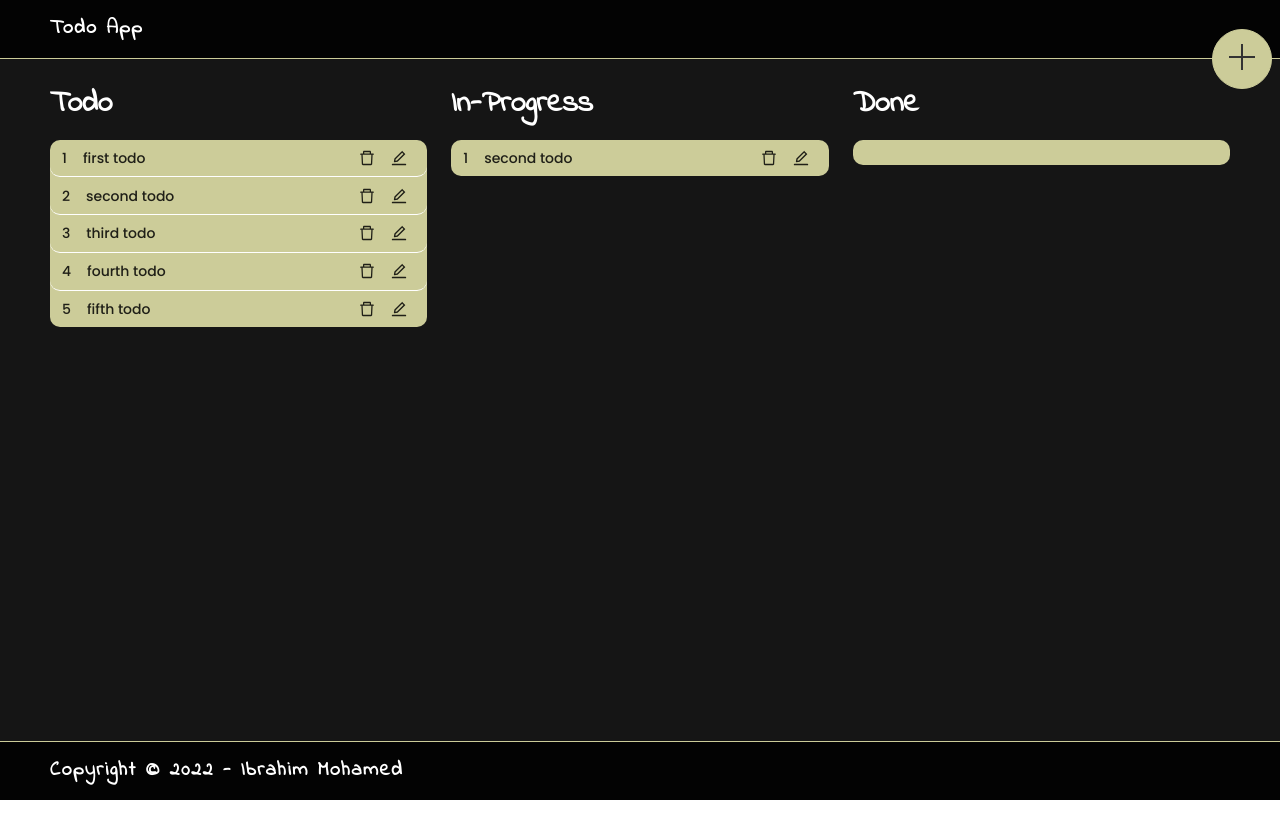
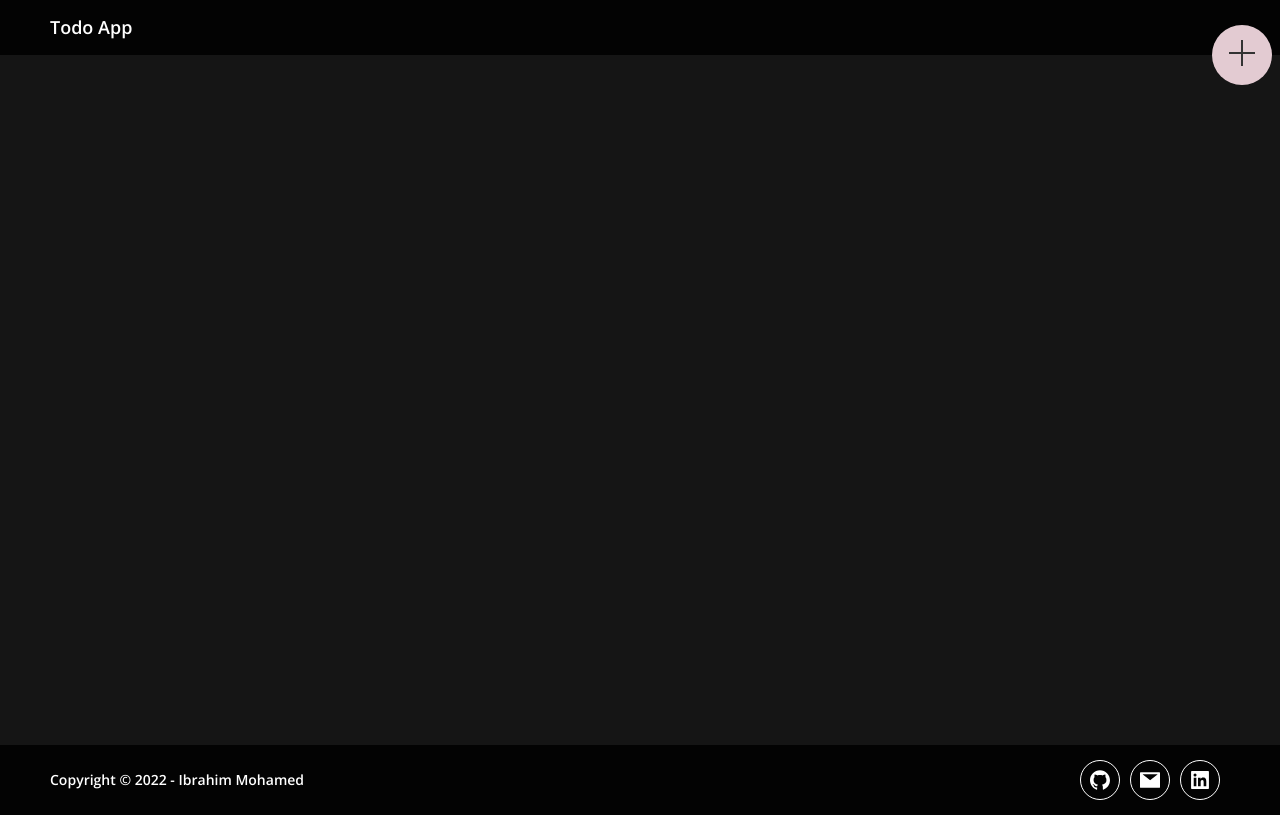
Before and after one commit to IbrahimMourad/travolic-todo, a React (Create React App) app: page / in a window 1280 px wide. Built offline with nearby package versions, Linux system fonts and the light colour scheme.

Commit message:
final touches

```diff
--- a/public/index.html
+++ b/public/index.html
@@ -11,11 +11,10 @@
   <link rel="preconnect" href="https://fonts.gstatic.com" crossorigin>
   <link href="https://fonts.googleapis.com/css2?family=Poppins:wght@400;500;600&display=swap" rel="stylesheet">
 
+
   <link rel="preconnect" href="https://fonts.googleapis.com">
   <link rel="preconnect" href="https://fonts.gstatic.com" crossorigin>
-  <link href="https://fonts.googleapis.com/css2?family=Indie+Flower&display=swap" rel="stylesheet">
-
-
+  <link href="https://fonts.googleapis.com/css2?family=Open+Sans:wght@600&display=swap" rel="stylesheet">
   <link rel="apple-touch-icon" href="%PUBLIC_URL%/logo192.png" />
 
   <link rel="manifest" href="%PUBLIC_URL%/manifest.json" />
--- a/src/App.css
+++ b/src/App.css
@@ -6,13 +6,11 @@ body {
 /* Layout */
 .ant-layout-content.bg-dark-grey {
   background-color: #151515;
-  min-height: calc(100vh - 116px);
-  border-top: 1px solid #cccc99;
-  border-bottom: 1px solid #cccc99;
+  min-height: calc(100vh - 110px);
 }
 .ant-layout-content.bg-dark-grey h2 {
   color: #fff;
-  font-family: 'Indie Flower', cursive;
+  font-family: 'Open Sans', sans-serif;
 }
 .ant-layout-header,
 .ant-layout-footer {
@@ -23,14 +21,14 @@ body {
 .ant-layout-header,
 .ant-layout-footer {
   background: #030303 !important;
-  font-family: 'Indie Flower', cursive;
+  font-family: 'Open Sans', sans-serif;
   color: #fff !important;
-  letter-spacing: 1.5px;
 }
 .ant-layout-header .ant-typography,
 .ant-layout-footer .ant-typography {
   color: #fff !important;
   margin-bottom: 0;
+  font-size: 18px;
 }
 .container {
   max-width: 100%;
@@ -42,44 +40,54 @@ body {
   position: relative;
 }
 .todo-list-row .add-icon {
-  background: #cccc99;
+  background: #e3cbd2;
   color: #333333;
   display: flex;
+  align-items: center;
   justify-content: center;
-  align-items: center;
-  position: absolute;
   width: 60px;
   height: 60px;
-  border-color: #cccc99;
-  border-radius: 50%;
+  position: absolute;
   top: -30px;
   right: -30px;
+  border: none;
+  border-radius: 50%;
 }
 .todo-list-row .add-icon:focus,
 .todo-list-row .add-icon:hover {
-  background: #c5c57b;
+  background: #efbebe;
   color: #fff;
-  border-color: #c5c57b;
+  border-color: #efbebe;
 }
 
 .darggable-list-item {
-  border-bottom: 1px solid #fff;
+  border-bottom: 1px solid #efbebe;
   border-radius: 10px;
 }
 .darggable-list-item:hover,
 .darggable-list-item.is-dragging {
-  background: #c5c57b !important;
+  background: #efbebe !important;
   border-bottom: none;
+  color: #fff;
 }
-
+.darggable-list-item.is-dragging .ant-list-item * {
+  color: #fff;
+}
 .darggable-list-item:last-child {
   border: none;
 }
 
 .droppable-area {
   border-radius: 10px;
-  min-height: 25px;
-  background: #cccc99;
+  min-height: 30px;
+  background: #e3cbd2;
+}
+.droppable-area .empty-list {
+  display: flex;
+  justify-content: center;
+  align-items: center;
+  padding: 0.15rem 0.75rem;
+  min-height: 30px;
 }
 .droppable-area .ant-list-item {
   padding: 0.15rem 0.75rem;
@@ -108,21 +116,15 @@ body {
   background-color: rgba(0, 0, 0, 0.15) !important;
 }
 .ant-modal-header .ant-modal-title {
-  font-family: 'Indie Flower', cursive;
-  letter-spacing: 1.5px;
+  font-family: 'Open Sans', sans-serif;
 }
 
 .ant-modal-content,
 .ant-modal-header,
 .ant-modal-footer {
-  background-color: #cccc99 !important;
+  background-color: #d7c0c7 !important;
 }
-.ant-modal-footer {
-  border-top: 1px solid #fff !important;
-}
-.ant-modal-header {
-  border-bottom: 1px solid #fff !important;
-}
+
 .ant-input {
   border-radius: 10px !important;
 }
@@ -157,3 +159,48 @@ body {
   border-color: #151515 !important;
   box-shadow: 0 0 0 2px rgb(0 0 0 / 20%) !important;
 }
+
+/* Footer */
+
+.footer {
+  display: flex;
+  justify-content: space-between;
+  align-items: center;
+}
+.footer .list-unstyled,
+.footer p {
+  margin-bottom: 0;
+}
+
+.footer .list-unstyled {
+  display: flex;
+  list-style-type: none;
+  justify-content: flex-end;
+  width: 50%;
+}
+.footer .list-unstyled li {
+  flex: 0 0 50px;
+  text-align: center;
+}
+.footer .list-unstyled a {
+  display: flex;
+  justify-content: center;
+  align-items: center;
+  list-style-type: none;
+  width: 40px;
+  height: 40px;
+  border-radius: 50%;
+  border: 1px solid white;
+  transition: background-color 0.4s ease-in-out;
+}
+.footer .list-unstyled a:hover {
+  background-color: #fff;
+}
+.footer a span {
+  font-size: 20px;
+  color: #fff;
+  transition: color 0.4s ease-in-out;
+}
+.footer a:hover span {
+  color: #030303;
+}
--- a/src/App.js
+++ b/src/App.js
@@ -2,7 +2,8 @@ import React from 'react';
 import { Layout, Typography } from 'antd';
 import './App.css';
 import ContentWrapper from './components/Content/ContentWrapper';
-const { Header, Footer } = Layout;
+import Footer from './components/Footer/Footer';
+const { Header } = Layout;
 const { Title } = Typography;
 const App = () => {
   return (
@@ -11,9 +12,7 @@ const App = () => {
         <Title level={4}>Todo App</Title>
       </Header>
       <ContentWrapper />
-      <Footer>
-        <Title level={4}>Copyright © 2022 - Ibrahim Mohamed</Title>
-      </Footer>
+      <Footer />
     </Layout>
   );
 };
--- /dev/null
+++ b/src/components/Footer/Footer.js
@@ -0,0 +1,44 @@
+import { GithubFilled, LinkedinFilled, MailFilled } from '@ant-design/icons';
+import { Layout } from 'antd';
+import React from 'react';
+
+const { Footer } = Layout;
+const FooterComponent = () => {
+  return (
+    <Footer className="footer">
+      <p>Copyright © 2022 - Ibrahim Mohamed</p>
+
+      <ul className="list-unstyled">
+        <li>
+          <a
+            href="https://github.com/IbrahimMourad"
+            target="_blank"
+            rel="noopener noreferrer"
+          >
+            <GithubFilled />
+          </a>
+        </li>
+        <li>
+          <a
+            href="mailto:ibrahimm.mourad97@gmail.com"
+            target="_blank"
+            rel="noopener noreferrer"
+          >
+            <MailFilled />
+          </a>
+        </li>
+        <li>
+          <a
+            href="https://www.linkedin.com/in/ibrahimmourad97/"
+            target="_blank"
+            rel="noopener noreferrer"
+          >
+            <LinkedinFilled />
+          </a>
+        </li>
+      </ul>
+    </Footer>
+  );
+};
+
+export default FooterComponent;
--- a/src/components/TodoList/TodoList.js
+++ b/src/components/TodoList/TodoList.js
@@ -1,10 +1,15 @@
 import _ from 'lodash';
-import React, { useState } from 'react';
+import React, { useEffect, useState } from 'react';
 import { useDispatch, useSelector } from 'react-redux';
 import { List, Row, Col, Typography, Button } from 'antd';
 import { DragDropContext, Droppable, Draggable } from 'react-beautiful-dnd';
 
-import { deleteTodo, selectTodo, dragDrop } from '../../store/todoSlice';
+import {
+  deleteTodo,
+  selectTodo,
+  dragDrop,
+  getLocalStorageTodos,
+} from '../../store/todoSlice';
 import TodoItem from '../TodoItem/TodoItem';
 import EditForm from '../EditForm/EditForm';
 import { PlusOutlined } from '@ant-design/icons';
@@ -13,6 +18,17 @@ const { Title } = Typography;
 const TodoList = ({ showAddModal }) => {
   const dispatch = useDispatch();
   const { todos } = useSelector((state) => state.todo);
+
+  useEffect(() => {
+    // sync data from localStorage
+    const savedTodos = localStorage.getItem('todos');
+    console.log(JSON.parse(savedTodos));
+    dispatch(getLocalStorageTodos(JSON.parse(savedTodos)));
+  }, [dispatch]);
+  useEffect(() => {
+    localStorage.setItem('todos', JSON.stringify(todos));
+  }, [todos]);
+
   const [isModalVisible, setIsModalVisible] = useState(false);
 
   const handleDeleteTodo = (payload) => {
@@ -64,7 +80,9 @@ const TodoList = ({ showAddModal }) => {
                   {...provided.droppableProps}
                 >
                   <List itemLayout="horizontal">
-                    {data.map((todo, idx) => (
+                    {data.length !== 0 ? (
+                      data.map((todo, idx) => {
+                        return (
                           <Draggable
                             key={todo.id}
                             index={idx}
@@ -98,7 +116,11 @@ const TodoList = ({ showAddModal }) => {
                               );
                             }}
                           </Draggable>
-                    ))}
+                        );
+                      })
+                    ) : (
+                      <div className="empty-list">Add a task...</div>
+                    )}
                   </List>
                   {provided.placeholder}
                 </div>
--- a/src/store/todoSlice.js
+++ b/src/store/todoSlice.js
@@ -1,44 +1,42 @@
 import { createSlice } from '@reduxjs/toolkit';
 import { v4 } from 'uuid';
-const Todo = [
-  {
-    id: v4(),
-    description: 'first todo',
-  },
-  {
-    id: v4(),
-    description: 'second todo',
-  },
-  {
-    id: v4(),
-    description: 'third todo',
-  },
-  {
-    id: v4(),
-    description: 'fourth todo',
-  },
-  {
-    id: v4(),
-    description: 'fifth todo',
-  },
-];
+// const Todo = [
+//   {
+//     id: v4(),
+//     description: 'first todo',
+//   },
+//   {
+//     id: v4(),
+//     description: 'second todo',
+//   },
+//   {
+//     id: v4(),
+//     description: 'third todo',
+//   },
+//   {
+//     id: v4(),
+//     description: 'fourth todo',
+//   },
+//   {
+//     id: v4(),
+//     description: 'fifth todo',
+//   },
+// ];
 
 const todoSlice = createSlice({
   name: 'todo',
   initialState: {
     todos: {
-      Todo,
-      'In-Progress': [
-        {
-          id: v4(),
-          description: 'second todo',
-        },
-      ],
+      Todo: [],
+      'In-Progress': [],
       Done: [],
     },
     selected: {},
   },
   reducers: {
+    getLocalStorageTodos: (state, { payload }) => {
+      state.todos = payload;
+    },
     // Add Reducer
     addTodo: (state, { payload }) => {
       state.todos.Todo.push({
@@ -86,5 +84,11 @@ const todoSlice = createSlice({
 });
 
 export default todoSlice.reducer;
-export const { addTodo, deleteTodo, editTodo, selectTodo, dragDrop } =
-  todoSlice.actions;
+export const {
+  addTodo,
+  deleteTodo,
+  editTodo,
+  selectTodo,
+  dragDrop,
+  getLocalStorageTodos,
+} = todoSlice.actions;
```
Lines whose indentation alone changed are shown as unchanged.
